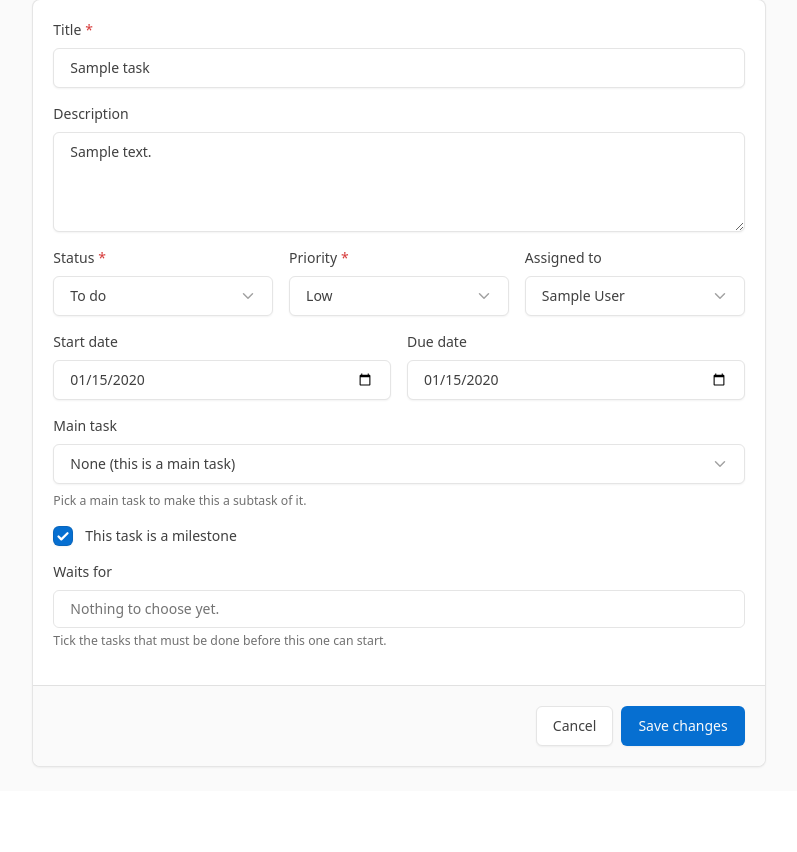
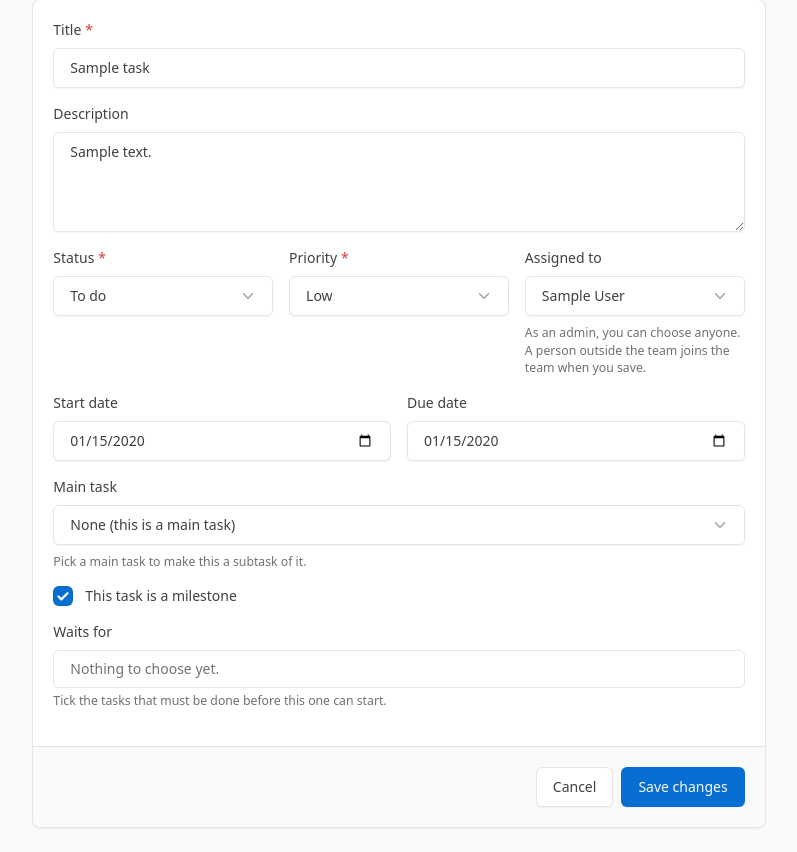
Before and after one commit to Medsaidbah/itpm, a Django app: page /tasks/1/edit/ in a window 1280 px wide. Shown: the part 149-1001 px from the top of the page, without its empty margins (241-1038 px from the left). Before the commit the page ends 917 px from the top, so only its background shows below. Run offline with Django 5.2, Linux system fonts and the light colour scheme; a user stored in the database is signed in; tables that the repository leaves empty hold one stand-in row (values such as "Sample post"); parts of the project's set-up code (start-up, migrations or seed data) failed here and were passed over; some libraries are stand-ins or nearby versions.

Commit message:
Stage 16b: manage the team, assign tasks inside the team

```diff
--- a/accounts/models.py
+++ b/accounts/models.py
@@ -18,6 +18,11 @@ class User(AbstractUser):
         # Admins and managers can create projects and assign work
         return self.role in (self.Role.ADMIN, self.Role.MANAGER)
 
+    @property
+    def is_admin(self):
+        # Admins can do everything, in every project
+        return self.role == self.Role.ADMIN
+
     def save(self, *args, **kwargs):
         # A superuser is always an admin in the app
         if self.is_superuser:
--- a/projects/forms.py
+++ b/projects/forms.py
@@ -1,4 +1,6 @@
 from django import forms
+from django.contrib.auth import get_user_model
+from django.db.models import Q
 
 from .models import Attachment, Comment, Project, Task
 
@@ -73,7 +75,8 @@ class TaskForm(BootstrapFormMixin, forms.ModelForm):
             "depends_on": "Tick the tasks that must be done before this one can start.",
         }
 
-    def __init__(self, *args, project, **kwargs):
+    def __init__(self, *args, project, user, **kwargs):
+        """project: the task's project. user: the person filling in the form."""
         super().__init__(*args, **kwargs)
         # The project comes from the page address, not from the form
         self.instance.project = project
@@ -85,12 +88,42 @@ class TaskForm(BootstrapFormMixin, forms.ModelForm):
 
         self.fields["parent"].queryset = others.filter(parent__isnull=True)
         self.fields["parent"].empty_label = "None (this is a main task)"
-        self.fields["assignee"].empty_label = "Unassigned"
         self.fields["depends_on"].queryset = others
         # Show subtasks as "Main task › Subtask", so tasks with the same name can be told apart
         self.fields["depends_on"].label_from_instance = (
             lambda task: f"{task.parent} › {task}" if task.parent_id else str(task)
         )
+        self.set_assignee_choices(project, user)
+
+    def set_assignee_choices(self, project, user):
+        """Who the task can be given to (only people whose account is active):
+        - the people in the project's team;
+        - the person the task is assigned to now, even if they left the team,
+          so that saving the task never takes it away from them;
+        - admins can choose anyone: a person outside the team joins it when the task is saved."""
+        field = self.fields["assignee"]
+        field.empty_label = "Unassigned"
+        people = get_user_model().objects.filter(is_active=True).order_by("first_name", "last_name", "username")
+
+        if not user.is_admin:
+            allowed = Q(pk__in=project.team_queryset().values("pk"))
+            if self.instance.assignee_id:
+                allowed |= Q(pk=self.instance.assignee_id)
+            field.queryset = people.filter(allowed)
+            field.help_text = (
+                "Only people in this project's team are listed. People are added to the team on the project page."
+            )
+            field.error_messages["invalid_choice"] = "Choose someone in the project's team."
+            return
+
+        # Admins: everyone, in two groups in the list: the team first, then the others
+        field.queryset = people
+        team = set(project.team_queryset().values_list("pk", flat=True))
+        in_team = [(person.pk, str(person)) for person in people if person.pk in team]
+        others = [(person.pk, str(person)) for person in people if person.pk not in team]
+        groups = [("In the team", in_team), ("Not in the team: they will join it", others)]
+        field.choices = [("", field.empty_label)] + [(label, options) for label, options in groups if options]
+        field.help_text = "As an admin, you can choose anyone. A person outside the team joins the team when you save."
 
     def clean_depends_on(self):
         chosen = self.cleaned_data["depends_on"]
@@ -102,6 +135,28 @@ class TaskForm(BootstrapFormMixin, forms.ModelForm):
                         f'"{task}" already waits for this task, so this task can\'t wait for it.'
                     )
         return chosen
+
+
+class TeamMemberForm(BootstrapFormMixin, forms.Form):
+    """The "Add to the team" box on the project page."""
+
+    person = forms.ModelChoiceField(
+        queryset=None,  # set below, for each project
+        empty_label="Choose a person…",
+        error_messages={
+            "required": "Choose a person to add to the team.",
+            "invalid_choice": "This person can't be added: they are in the team already, or their account is disabled.",
+        },
+    )
+
+    def __init__(self, *args, project, **kwargs):
+        super().__init__(*args, **kwargs)
+        # People whose account is active and who aren't in the team yet
+        self.fields["person"].queryset = (
+            get_user_model().objects.filter(is_active=True)
+            .exclude(pk__in=project.team_queryset().values("pk"))
+            .order_by("first_name", "last_name", "username")
+        )
 
 
 class CommentForm(BootstrapFormMixin, forms.ModelForm):
--- a/projects/urls.py
+++ b/projects/urls.py
@@ -12,6 +12,8 @@ urlpatterns = [
     path("projects/new/", views.project_create, name="project_create"),
     path("projects/<int:pk>/", views.project_detail, name="project_detail"),
     path("projects/<int:pk>/edit/", views.project_edit, name="project_edit"),
+    path("projects/<int:pk>/team/add/", views.team_add, name="team_add"),
+    path("projects/<int:pk>/team/<int:user_pk>/remove/", views.team_remove, name="team_remove"),
     path("projects/<int:pk>/board/", views.project_board, name="project_board"),
     path("projects/<int:pk>/timeline/", views.project_gantt, name="project_gantt"),
     path("projects/<int:pk>/report/", reports.project_report, name="project_report"),
--- a/projects/views.py
+++ b/projects/views.py
@@ -15,8 +15,8 @@ from django.views.decorators.http import require_POST
 
 from .activity import get_events
 from .emails import email_new_assignee
-from .forms import MAX_UPLOAD_MB, AttachmentForm, CommentForm, ProjectForm, TaskForm
-from .models import Attachment, Comment, Project, Task
+from .forms import MAX_UPLOAD_MB, AttachmentForm, CommentForm, ProjectForm, TaskForm, TeamMemberForm
+from .models import Attachment, Comment, Project, ProjectMember, Task
 
 
 @login_required
@@ -99,12 +99,29 @@ def project_detail(request, pk):
             ),
         )
     )
+    # The team, with each person's open tasks in this project (counted in one query)
+    team = project.team()
+    open_tasks = dict(
+        project.tasks.exclude(status=Task.Status.DONE)
+        .values_list("assignee")
+        .annotate(count=Count("id"))
+        .order_by()
+    )
+    for person in team:
+        person.open_tasks = open_tasks.get(person.pk, 0)
+    can_manage_team = project.can_manage_team(request.user)
+    team_form = TeamMemberForm(project=project) if can_manage_team else None
+
     # The last 5 things that happened in this project (the Activity page shows everything)
     recent_activity, _ = get_events(project=project, limit=5)
     context = {
         "project": project,
         "tasks": tasks,
-        "team": project.team(),
+        "team": team,
+        "can_manage_team": can_manage_team,
+        "team_form": team_form,
+        # False when everyone is in the team already
+        "people_to_add": team_form is not None and team_form.fields["person"].queryset.exists(),
         "can_edit": project.can_edit(request.user),
         "recent_activity": recent_activity,
     }
@@ -136,15 +153,71 @@ def project_edit(request, pk):
         raise PermissionDenied("Only admins and managers can edit projects.")
 
     if request.method == "POST":
+        previous_manager = project.manager  # read it now: checking the form changes the project
         form = ProjectForm(request.POST, instance=project)
         if form.is_valid():
             form.save()
             messages.success(request, "Changes saved.")
+            # A new manager: the previous one stays in the team, as a member
+            if project.manager_id != previous_manager.pk and project.add_to_team(
+                previous_manager, added_by=request.user
+            ):
+                messages.info(request, f"{previous_manager} stays in the team, as a member.")
             return redirect(project)
     else:
         form = ProjectForm(instance=project)
 
     return render(request, "projects/project_form.html", {"form": form, "project": project})
+
+
+# ---------- The project's team ----------
+# The project's manager and the admins add people to the team and remove them.
+
+
+@login_required
+@require_POST
+def team_add(request, pk):
+    project = get_object_or_404(Project, pk=pk)
+    if not project.can_manage_team(request.user):
+        raise PermissionDenied("Only the project's manager and admins can change its team.")
+
+    form = TeamMemberForm(request.POST, project=project)
+    if form.is_valid():
+        person = form.cleaned_data["person"]
+        project.add_to_team(person, added_by=request.user)
+        messages.success(request, f"{person} is now in the team.")
+    else:
+        messages.error(request, " ".join(form.errors["person"]))
+    # Back to the top of the project page, where the message is shown (the team is just below)
+    return redirect(project)
+
+
+@login_required
+@require_POST
+def team_remove(request, pk, user_pk):
+    project = get_object_or_404(Project, pk=pk)
+    if not project.can_manage_team(request.user):
+        raise PermissionDenied("Only the project's manager and admins can change its team.")
+    membership = get_object_or_404(ProjectMember.objects.select_related("user"), project=project, user_id=user_pk)
+    person = membership.user
+    if person.pk == project.manager_id:
+        messages.error(request, f"{person} is the project's manager: the manager is always in the team.")
+        return redirect(project)
+
+    # The person's open tasks must first go to someone else, so nobody is left with tasks
+    # in a project they're not part of. Finished tasks don't count: they keep the person's name.
+    open_count = project.open_tasks_of(person).count()
+    if open_count:
+        them = "it" if open_count == 1 else "them"
+        messages.error(
+            request,
+            f"{person} still has {open_count} open task{'s' if open_count > 1 else ''} in this project. "
+            f"Give {them} to someone else (or finish {them}), then remove {person} from the team.",
+        )
+    else:
+        membership.delete()  # recorded in the history, so the Activity page shows it
+        messages.success(request, f"{person} is no longer in the team.")
+    return redirect(project)
 
 
 # ---------- Tasks ----------
@@ -193,6 +266,16 @@ def tell_new_assignee(request, task, previous_assignee_id):
         messages.warning(request, f"The task is saved, but the email to {task.assignee} couldn't be sent.")
 
 
+def join_team_if_needed(request, task, previous_assignee_id):
+    """After a task is saved: if it was just given to someone outside the team
+    (only admins can do that), that person joins the project's team."""
+    person = task.assignee
+    if person is None or person.pk == previous_assignee_id:
+        return
+    if task.project.add_to_team(person, added_by=request.user):
+        messages.info(request, f"{person} is now in the team of this project.")
+
+
 @login_required
 def task_create(request, project_pk):
     project = get_object_or_404(Project, pk=project_pk)
@@ -200,15 +283,16 @@ def task_create(request, project_pk):
         raise PermissionDenied("Only admins and managers can add tasks.")
 
     if request.method == "POST":
-        form = TaskForm(request.POST, project=project)
+        form = TaskForm(request.POST, project=project, user=request.user)
         if form.is_valid():
             task = form.save()
             messages.success(request, f'Task "{task.title}" created.')
+            join_team_if_needed(request, task, previous_assignee_id=None)
             tell_new_assignee(request, task, previous_assignee_id=None)
             return redirect(task)
     else:
         # "Add subtask" links end with ?parent=<number of the main task>
-        form = TaskForm(project=project, initial={"parent": request.GET.get("parent")})
+        form = TaskForm(project=project, user=request.user, initial={"parent": request.GET.get("parent")})
 
     return render(request, "projects/task_form.html", {"form": form, "project": project})
 
@@ -221,14 +305,15 @@ def task_edit(request, pk):
 
     if request.method == "POST":
         previous_assignee_id = task.assignee_id  # read it now: checking the form changes the task
-        form = TaskForm(request.POST, instance=task, project=task.project)
+        form = TaskForm(request.POST, instance=task, project=task.project, user=request.user)
         if form.is_valid():
             form.save()
             messages.success(request, "Changes saved.")
+            join_team_if_needed(request, task, previous_assignee_id)
             tell_new_assignee(request, task, previous_assignee_id)
             return redirect(task)
     else:
-        form = TaskForm(instance=task, project=task.project)
+        form = TaskForm(instance=task, project=task.project, user=request.user)
 
     context = {"form": form, "project": task.project, "task": task}
     return render(request, "projects/task_form.html", context)
```
Also changed, not shown: projects/activity.py (+38 -4 lines), projects/admin.py (+60 -1 lines), projects/models.py (+25 -1 lines), projects/tests/base.py (+3 -2 lines), projects/tests/test_emails.py (+1 -0 lines), projects/tests/test_rules.py (+1 -1 lines), projects/tests/test_teams.py (+273 -30 lines), templates/projects/project_detail.html (+30 -4 lines).
